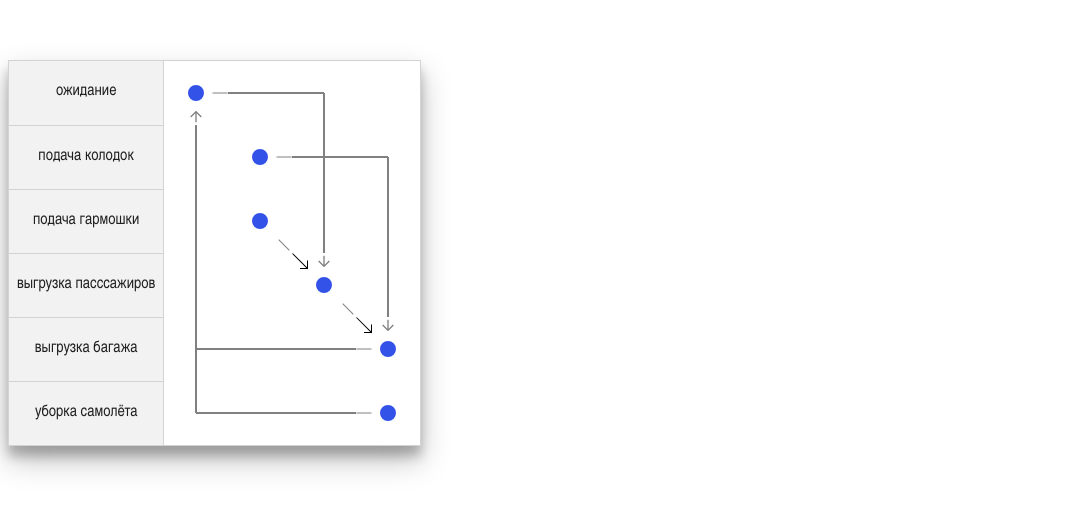
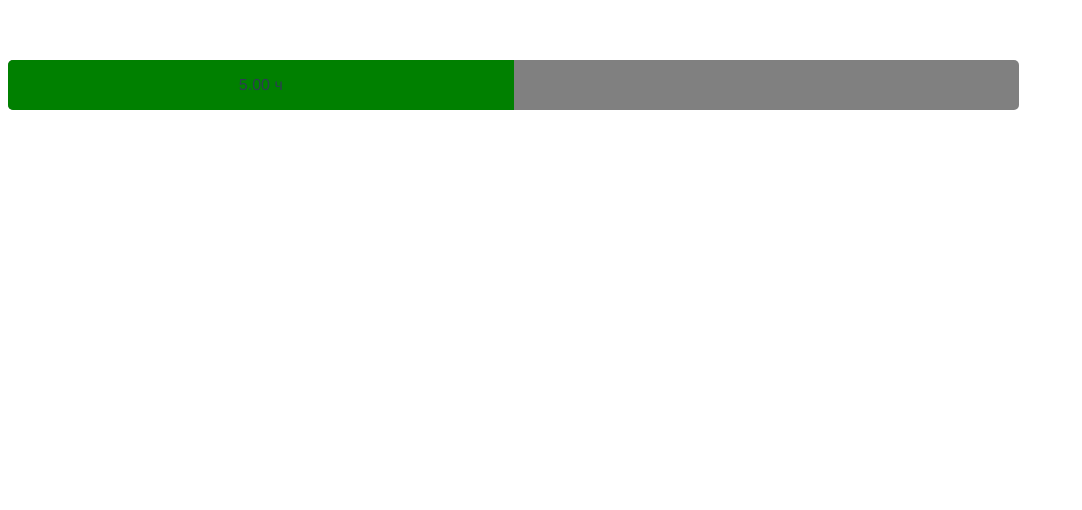
Before and after one commit to MariaPtrv/graph, a Vue app: page / in a window 1280 px wide. Shown: the top 510 px of the page, without its empty margins (0-1082 px from the left). Built offline with nearby package versions, Linux system fonts and the light colour scheme.

Commit message:
feature (percentage bar): add to app

```diff
--- a/src/App.vue
+++ b/src/App.vue
@@ -1,33 +1,49 @@
 <template>
-  <processVisualization :data=data />
+  <div class="field">
+    <percentageBarComponent :threshold=test.threshold
+                            :min=test.min
+                            :max=test.max
+                            :unit=test.unit
+                            :precision=test.precision
+    ></percentageBarComponent>
+  </div>
 </template>
 
 <script>
-import processVisualization from './components/processVisualization.vue'
+import percentageBarComponent from "@/components/percentageBarComponent";
 
 export default {
   name: 'App',
-  components: {
-    processVisualization
-  }
+  components:
+  percentageBarComponent
+
 }
 </script>
 
 <script setup>
-import {ref} from 'vue';
+// import {ref} from 'vue';
 
-const data = ref({
-  states:['ожидание', 'подача колодок', 'подача гармошки','выгрузка пасссажиров', 'выгрузка багажа', 'уборка самолёта'],
-  adjacencies:
-      [
-        [false, false, false, true, false, false],
-        [false, false, false, false, true, false],
-        [false, false, false, true, false, false],
-        [false, false, false, false, true, false],
-        [true, false, false, false, false, false],
-        [true, false, false, false, false, false]
-      ]
-})
+const test = {
+  threshold: 0.5,
+  min: 14,
+  max: 24,// день в часах
+  unit: 'ч',
+  precision: 2, // 1 знак после запятой
+}
+
+
+// const data = ref({
+//   states:['ожидание', 'подача колодок', 'подача гармошки','выгрузка пасссажиров', 'выгрузка багажа', 'уборка самолёта'],
+//   adjacencies:
+//       [
+//         [false, false, false, true, false, false],
+//         [false, false, false, false, true, false],
+//         [false, false, false, true, false, false],
+//         [false, false, false, false, true, false],
+//         [true, false, false, false, false, false],
+//         [true, false, false, false, false, false]
+//       ]
+// })
 </script>
 
 <style>
@@ -39,4 +55,9 @@ const data = ref({
   color: #2c3e50;
   margin-top: 60px;
 }
+
+.field {
+  height: 50px;
+  width: 80%;
+}
 </style>
```
Also changed, not shown: 1 other file (tests, documents, lock files or other folders).
